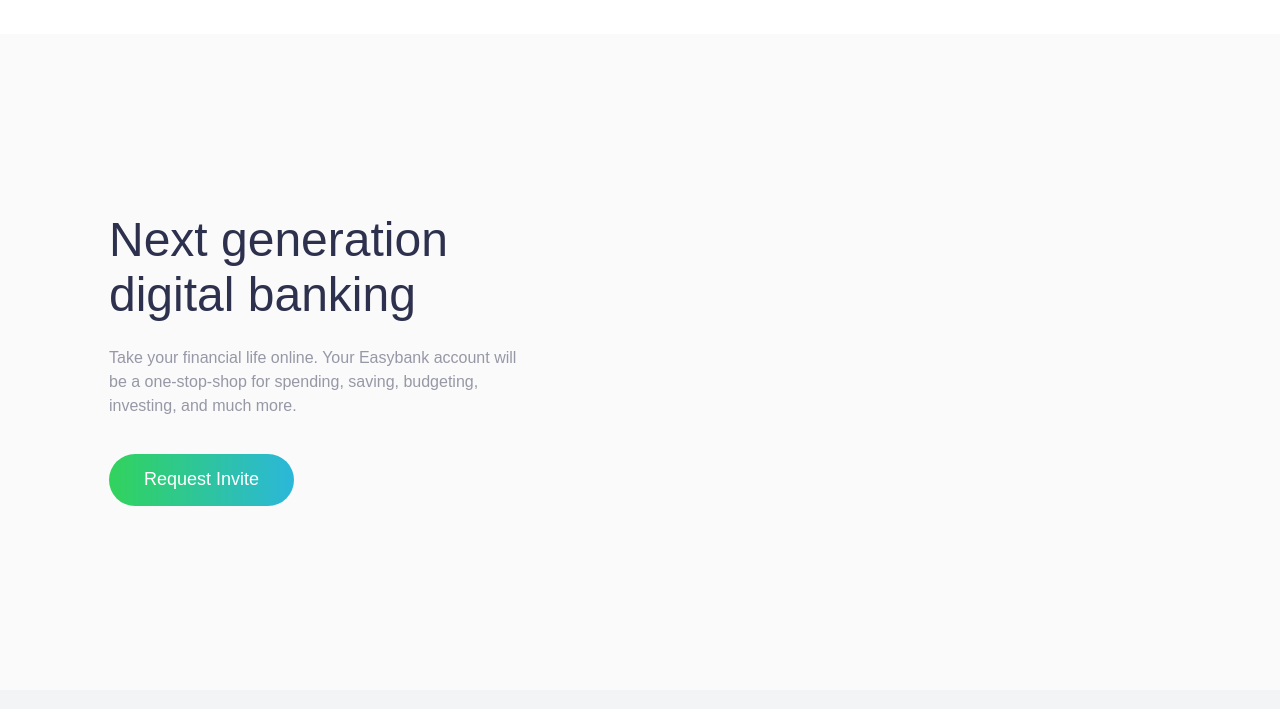
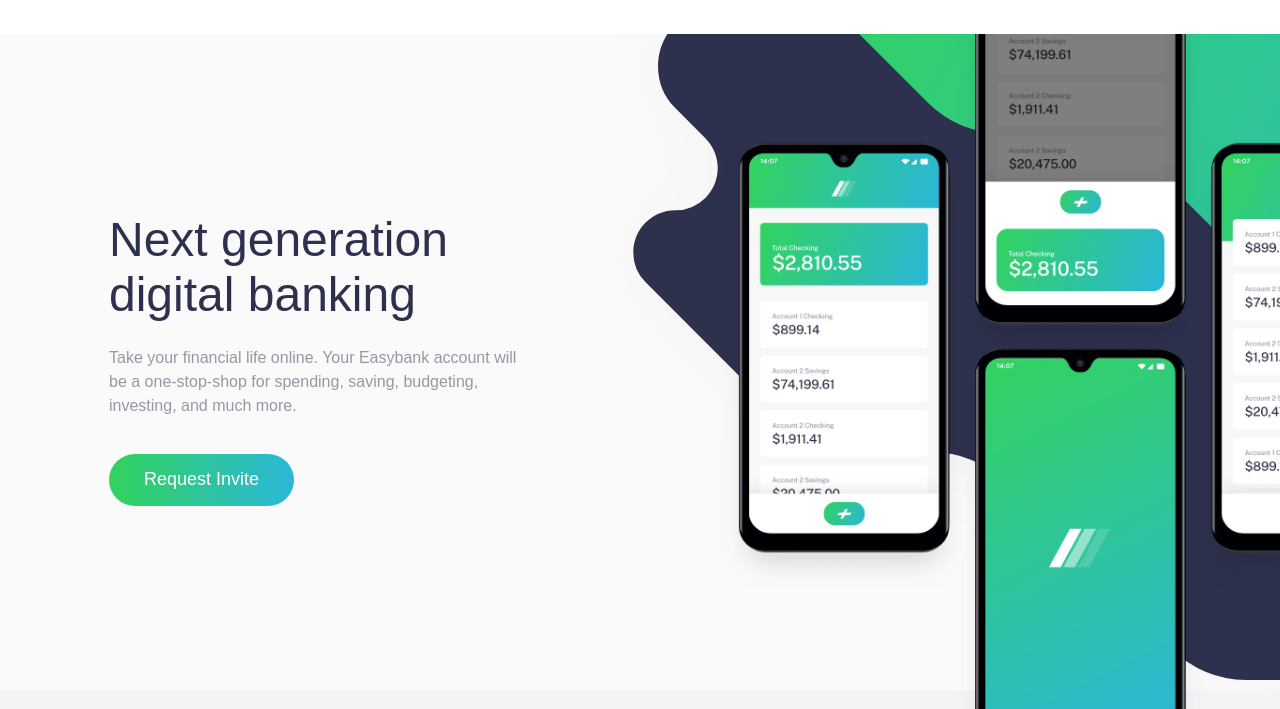
Before and after one commit to farukerge/easybank-landingpage, a plain HTML site: page index.html in a window 1280 px wide. Shown: the part 91-800 px from the top of the page. Drawn offline with Linux system fonts and the light colour scheme; the site is published under a folder, as on GitHub Pages, so addresses that start at the root find nothing.

Commit message:
background images added

```diff
--- a/src/sass/_hero.scss
+++ b/src/sass/_hero.scss
@@ -10,7 +10,7 @@
 
   &__image {
     position: relative;
-    background-image: url("/images/bg-intro-mobile.svg");
+    background-image: url("../bg-images/bg-intro-mobile.svg");
     background-size: cover;
     background-repeat: no-repeat;
     background-position: center center;
@@ -33,7 +33,7 @@
         content: "";
         position: absolute;
         height: 100%;
-        background-image: url("/images/bg-intro-desktop.svg");
+        background-image: url("../bg-images/bg-intro-desktop.svg");
         background-repeat: no-repeat;
         background-position: center bottom;
         width: 150%;
@@ -47,7 +47,7 @@
       position: absolute;
       width: 100%;
       height: 100%;
-      background-image: url("/images/image-mockups.png");
+      background-image: url("../bg-images/image-mockups.png");
       background-size: 93%;
       background-repeat: no-repeat;
       background-position: center bottom;
```
Also changed, not shown: src/bg-images/bg-intro-desktop.svg (renamed from images/bg-intro-desktop.svg), src/bg-images/bg-intro-mobile.svg (renamed from images/bg-intro-mobile.svg), src/bg-images/image-mockups.png (renamed from images/image-mockups.png), src/sass/style.css, 1 other file.
